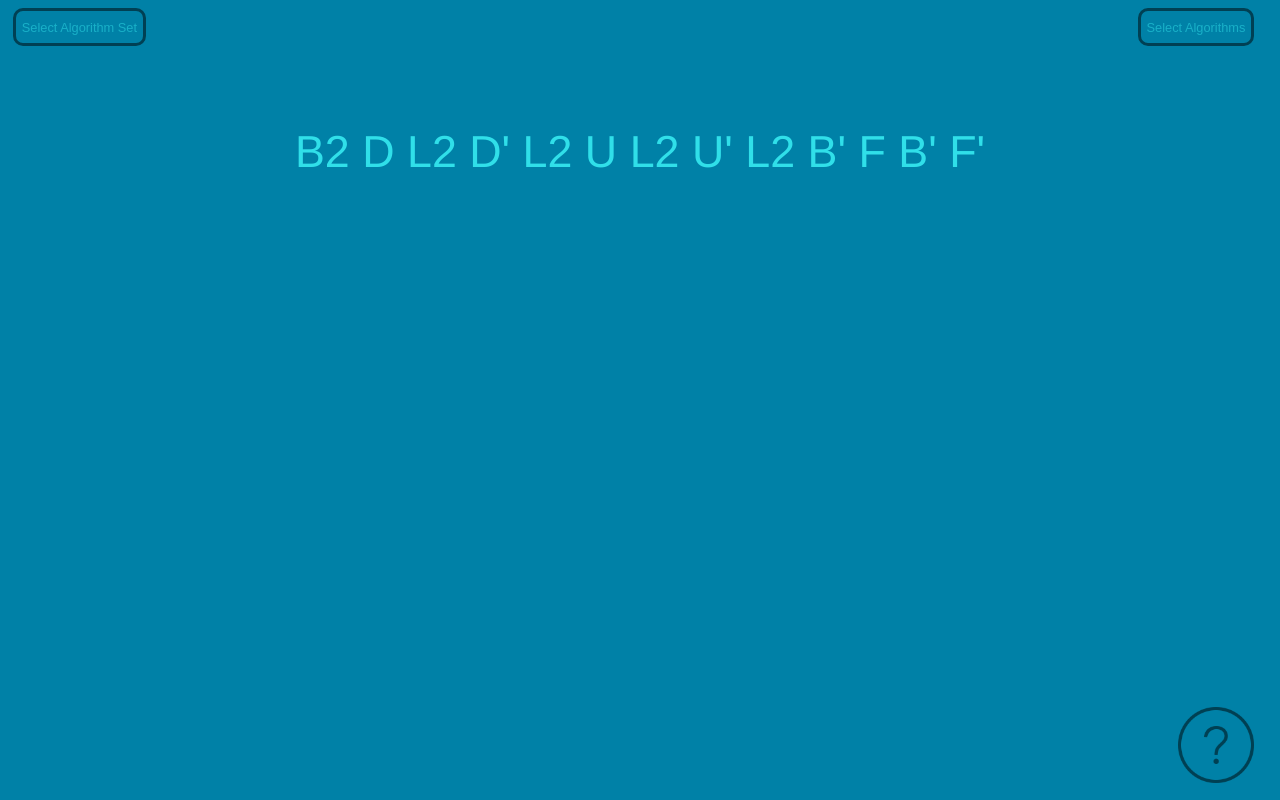
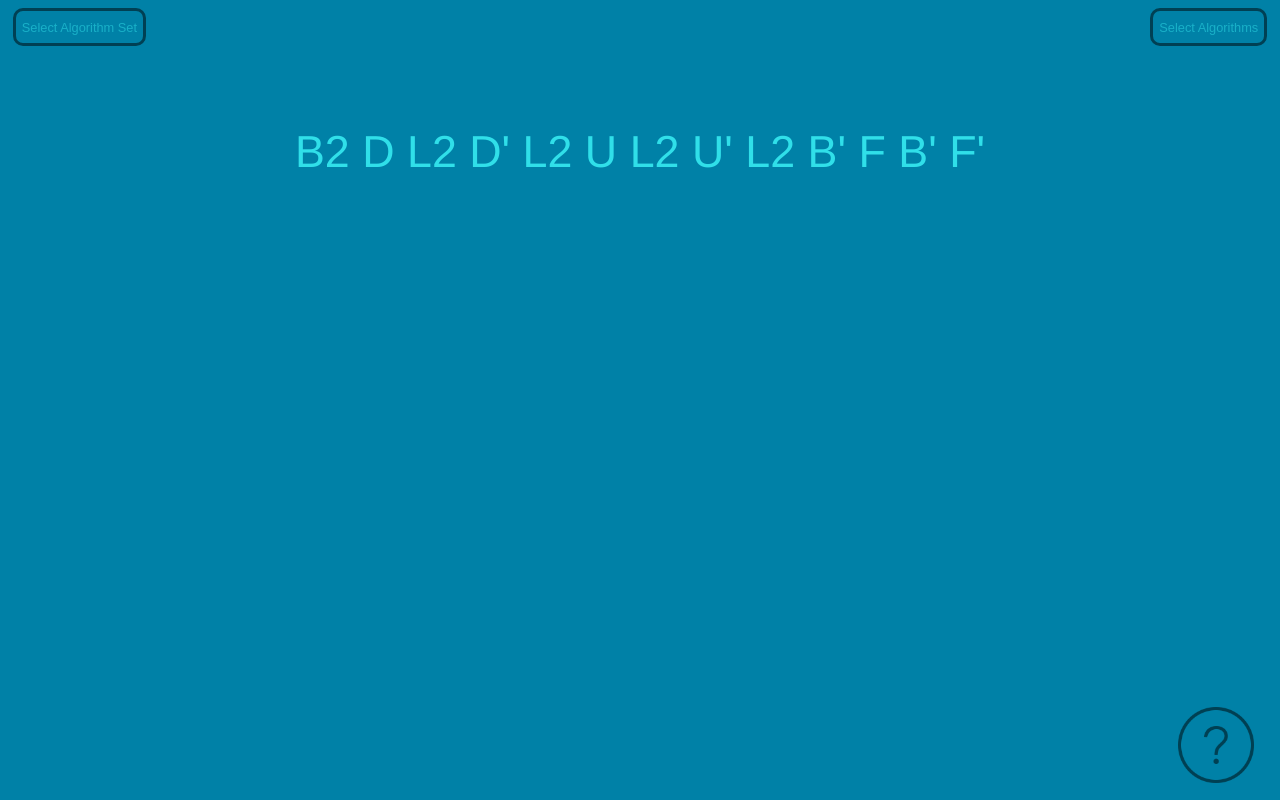
Before and after one commit to LeedsJohn/vue-algorithm-trainer, a Vue app: page / in a window 1280 px wide. Both pictures are taken after a click on the button "CMLL". Built offline with nearby package versions, Linux system fonts and the light colour scheme.

Commit message:
Reposition button

```diff
--- a/src/components/scramble/TheScramble.vue
+++ b/src/components/scramble/TheScramble.vue
@@ -120,6 +120,6 @@ p {
 .topRight {
   position: absolute;
   top: 1%;
-  right: 2%;
+  right: 1%;
 }
 </style>
```
